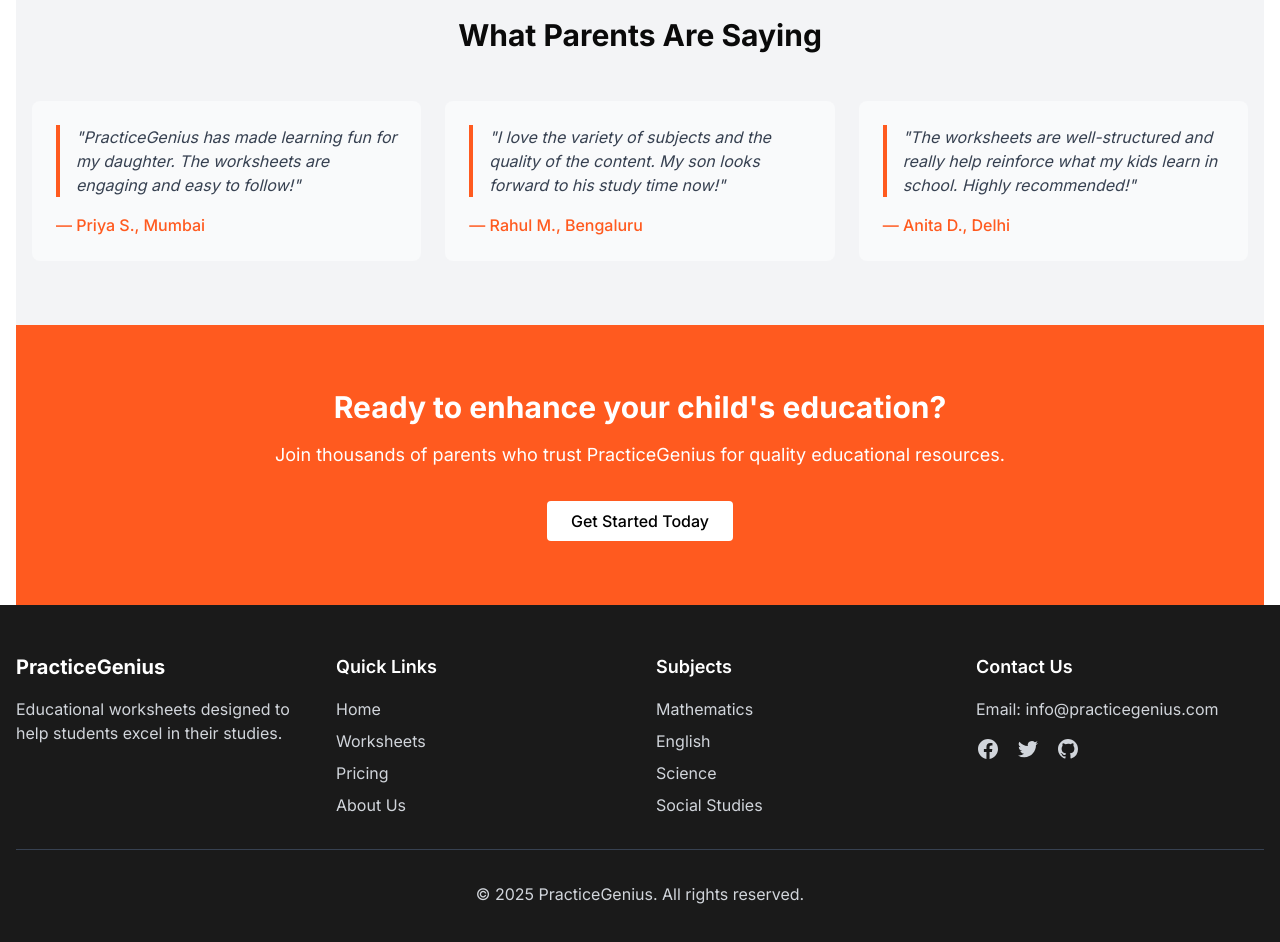
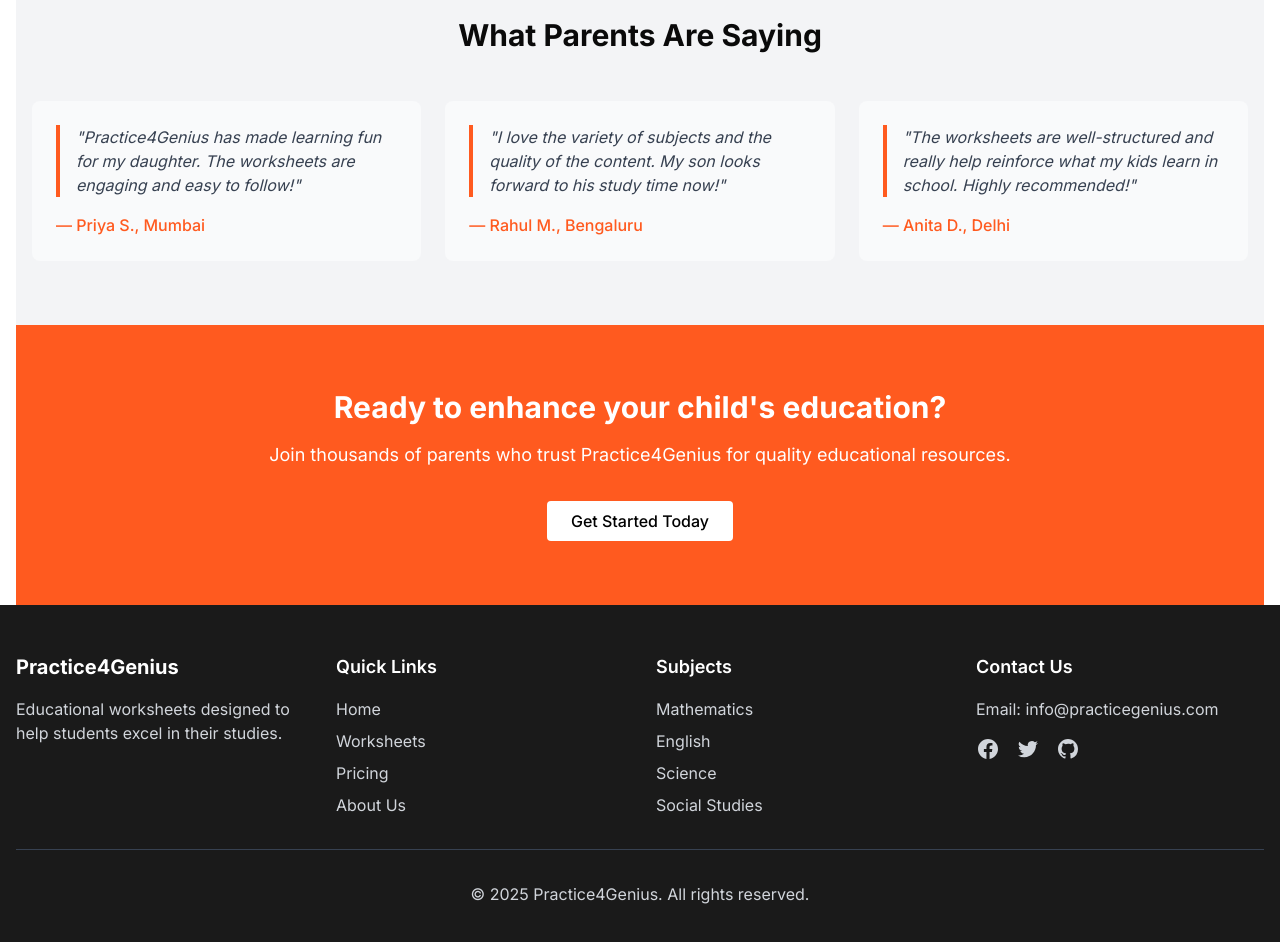
Before and after one commit to d-rathor/PracticeGenius, a Next.js app in the folder frontend/: page / in a window 1280 px wide. Shown: the part 1600-2542 px from the top of the page. Built offline with nearby package versions, Linux system fonts and the light colour scheme.

Commit message:
replace Practice4genius everywhere in UI

```diff
--- a/frontend/src/components/home/CallToAction.tsx
+++ b/frontend/src/components/home/CallToAction.tsx
@@ -13,7 +13,7 @@
       <div className="container mx-auto px-4 text-center">
         <h2 className="text-3xl font-bold mb-4">Ready to enhance your child&apos;s education?</h2>
         <p className="text-lg mb-8 max-w-3xl mx-auto">
-          Join thousands of parents who trust PracticeGenius for quality educational resources.
+          Join thousands of parents who trust Practice4Genius for quality educational resources.
         </p>
         <div className="flex justify-center">
           <Link
--- a/frontend/src/components/home/Features.tsx
+++ b/frontend/src/components/home/Features.tsx
@@ -6,14 +6,14 @@
 
 /**
  * Features component for the home page
- * Displays the "Why Choose PracticeGenius" section with key benefits
+ * Displays the "Why Choose Practice4Genius" section with key benefits
  */
 const Features: React.FC<FeaturesProps> = () => {
   return (
     <section className="py-16 bg-white">
       <div className="container mx-auto px-4">
         <div className="text-center mb-12">
-          <h2 className="text-3xl font-bold mb-4">Why Choose PracticeGenius?</h2>
+          <h2 className="text-3xl font-bold mb-4">Why Choose Practice4Genius?</h2>
         </div>
 
         <div className="grid grid-cols-1 md:grid-cols-3 gap-8">
--- a/frontend/src/components/home/HowItWorks.tsx
+++ b/frontend/src/components/home/HowItWorks.tsx
@@ -6,7 +6,7 @@
 
 /**
  * HowItWorks component for the home page
- * Explains the step-by-step process of using PracticeGenius
+ * Explains the step-by-step process of using Practice4Genius
  */
 const HowItWorks: React.FC<HowItWorksProps> = () => {
   const router = useRouter();
@@ -14,7 +14,7 @@
   return (
     <section className="how-it-works py-16">
       <div className="container mx-auto px-4">
-        <h2 className="text-3xl md:text-4xl font-bold text-center mb-12">How PracticeGenius Works</h2>
+        <h2 className="text-3xl md:text-4xl font-bold text-center mb-12">How Practice4Genius Works</h2>
         <div className="grid grid-cols-1 md:grid-cols-3 gap-8">
           {/* Step 1 */}
           <div className="step text-center">
--- a/frontend/src/components/home/Testimonials.tsx
+++ b/frontend/src/components/home/Testimonials.tsx
@@ -6,7 +6,7 @@
 
 /**
  * Testimonials component for the home page
- * Displays parent testimonials about PracticeGenius
+ * Displays parent testimonials about Practice4Genius
  */
 const Testimonials: React.FC<TestimonialsProps> = () => {
   return (
@@ -18,7 +18,7 @@
           <div className="bg-gray-50 p-6 rounded-lg">
             <div className="border-l-4 border-orange-500 pl-4 mb-4">
               <p className="text-gray-700 italic mb-4">
-                "PracticeGenius has made learning fun for my daughter. The worksheets are engaging and easy to follow!"
+                "Practice4Genius has made learning fun for my daughter. The worksheets are engaging and easy to follow!"
               </p>
             </div>
             <div className="text-orange-500 font-medium">— Priya S., Mumbai</div>
--- a/frontend/src/components/layout/DashboardLayout.tsx
+++ b/frontend/src/components/layout/DashboardLayout.tsx
@@ -130,7 +130,7 @@
                         <path d="M9 4.804A7.968 7.968 0 005.5 4c-1.255 0-2.443.29-3.5.804v10A7.969 7.969 0 015.5 14c1.669 0 3.218.51 4.5 1.385A7.962 7.962 0 0114.5 14c1.255 0 2.443.29 3.5.804v-10A7.968 7.968 0 0014.5 4c-1.255 0-2.443.29-3.5.804V12a1 1 0 11-2 0V4.804z" />
                       </svg>
                     </div>
-                    <span className="text-xl font-bold text-orange-500">PracticeGenius</span>
+                    <span className="text-xl font-bold text-orange-500">Practice4Genius</span>
                   </div>
                   <nav className="mt-5 px-2 space-y-1">
                     <Link
--- a/frontend/src/components/layout/MainLayout.tsx
+++ b/frontend/src/components/layout/MainLayout.tsx
@@ -28,7 +28,7 @@
           <div className="grid grid-cols-1 md:grid-cols-4 gap-8">
             {/* Company Info */}
             <div>
-              <h3 className="text-xl font-bold mb-4">PracticeGenius</h3>
+              <h3 className="text-xl font-bold mb-4">Practice4Genius</h3>
               <p className="text-gray-300 mb-4">
                 Educational worksheets designed to help students excel in their studies.
               </p>
@@ -83,7 +83,7 @@
           {/* Copyright */}
           <div className="border-t border-gray-700 mt-8 pt-8 text-center">
             <p className="text-gray-300">
-              &copy; {new Date().getFullYear()} PracticeGenius. All rights reserved.
+              &copy; {new Date().getFullYear()} Practice4Genius. All rights reserved.
             </p>
           </div>
         </div>
--- a/frontend/src/components/layout/SiteHeader.tsx
+++ b/frontend/src/components/layout/SiteHeader.tsx
@@ -61,7 +61,7 @@
               </button>
             )}
             <Link href="/" className="flex items-center">
-              <img src="/images/Logo6.png" alt="PracticeGenius Logo" className="h-12 w-auto" />
+              <img src="/images/Logo6.png" alt="Practice4Genius Logo" className="h-12 w-auto" />
             </Link>
           </div>
           <nav className="hidden md:flex space-x-8">
--- a/frontend/src/pages/_app.tsx
+++ b/frontend/src/pages/_app.tsx
@@ -20,7 +20,7 @@
   return (
     <>
       <Head>
-        <title>PracticeGenius - Educational Worksheets</title>
+        <title>Practice4Genius - Educational Worksheets</title>
         <link rel="icon" href="/images/Logo7.png" />
       </Head>
       <AuthProvider>
--- a/frontend/src/pages/about.tsx
+++ b/frontend/src/pages/about.tsx
@@ -30,7 +30,7 @@
                 Practice4Genius was founded by a mother who, like many parents, struggled to find quality worksheets for her school-going child. What began as a personal need turned into a mission — to make learning accessible, engaging, and effective for every child.
               </p>
               <p className="mb-4 text-base md:text-lg">
-                PracticeGenius is built with that same spirit — to support parents, educators, and most importantly, students — by offering printable, subject-specific worksheets in Math, Science, and English for Grades 1 to 5. We offer flexible subscription plans, including free access, so that every family can find a learning path that works for them.
+                Practice4Genius is built with that same spirit — to support parents, educators, and most importantly, students — by offering printable, subject-specific worksheets in Math, Science, and English for Grades 1 to 5. We offer flexible subscription plans, including free access, so that every family can find a learning path that works for them.
               </p>
               <p className="text-base md:text-lg mb-8">
                 We believe that practice is essential for mastery, and our worksheets provide the perfect opportunity for students to reinforce concepts learned in the classroom.
--- a/frontend/src/pages/index.tsx
+++ b/frontend/src/pages/index.tsx
@@ -38,8 +38,8 @@
   return (
     <>
       <Head>
-        <title>PracticeGenius - Educational Worksheets for Grades 1-5</title>
-        <meta name="description" content="PracticeGenius provides high-quality educational worksheets for students in grades 1-5. Help your child excel with our expertly crafted practice materials." />
+        <title>Practice4Genius - Educational Worksheets for Grades 1-5</title>
+        <meta name="description" content="Practice4Genius provides high-quality educational worksheets for students in grades 1-5. Help your child excel with our expertly crafted practice materials." />
         <meta name="viewport" content="width=device-width, initial-scale=1" />
         <link rel="icon" href="/favicon.ico" />
       </Head>
```
